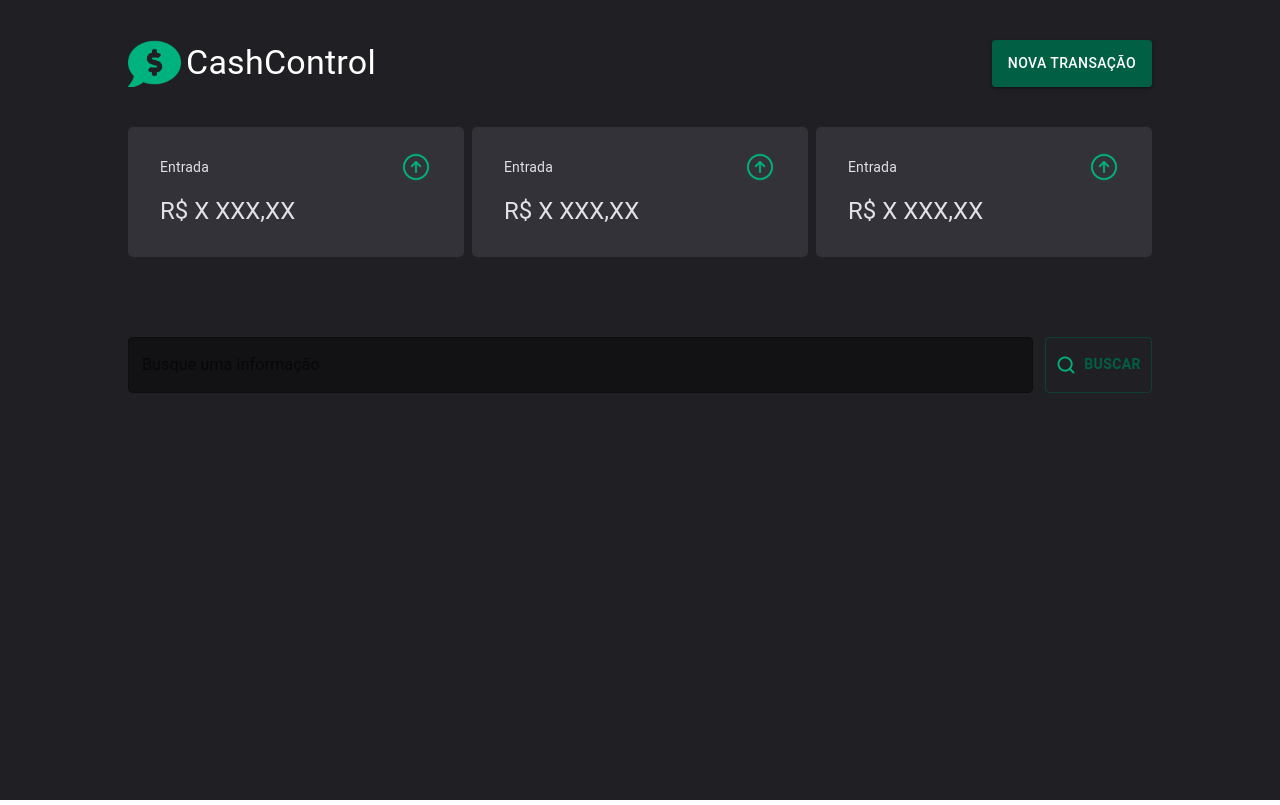
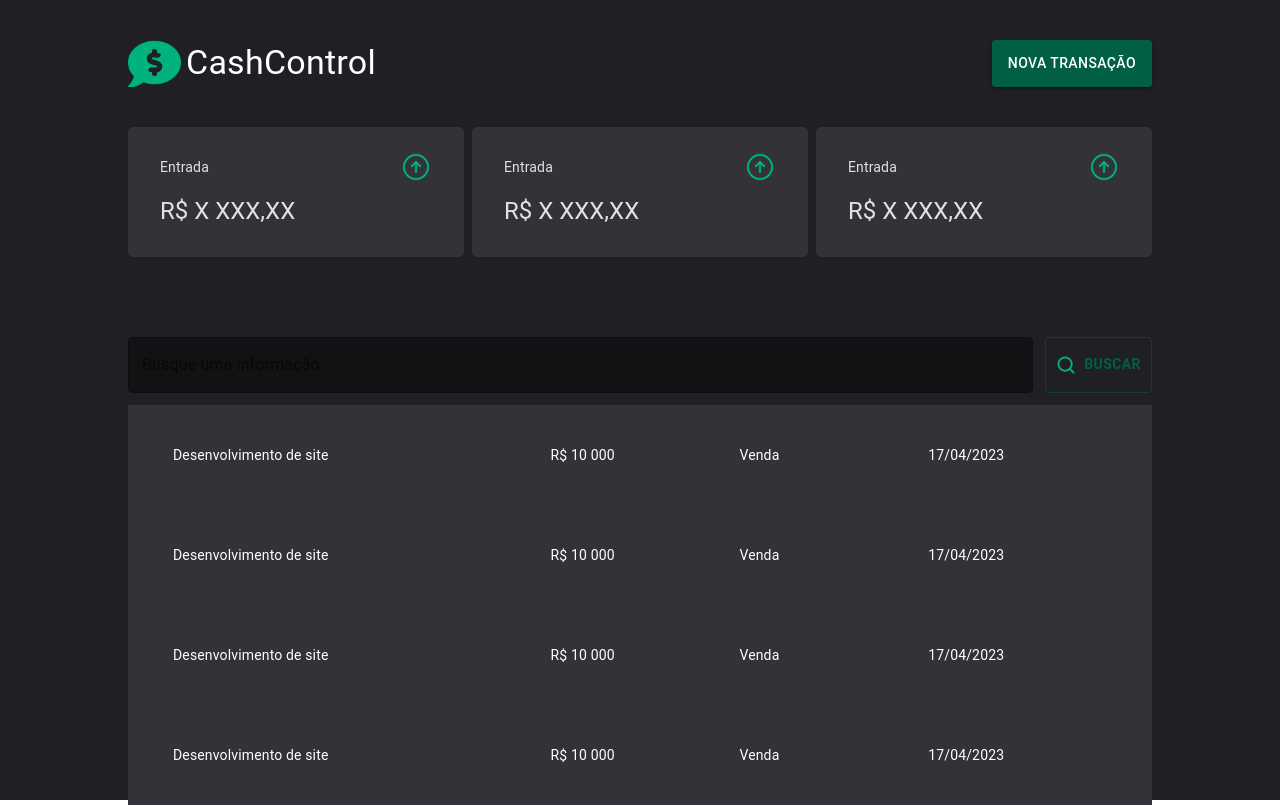
Before and after one commit to eugeogeo/cashControl, a React (Vite) app: page / in a window 1280 px wide. Built offline with nearby package versions, Linux system fonts and the light colour scheme.

Commit message:
feat: adicionado table na home

```diff
--- a/src/pages/Home.tsx
+++ b/src/pages/Home.tsx
@@ -6,6 +6,7 @@ import { useState } from 'react';
 import { DataTransactions, GetTransactions } from '../@types/api';
 import { getTransactions } from '../services/api';
 import { Controller, useForm } from 'react-hook-form';
+import Table from '../components/Table';
 
 const Home = () => {
 
@@ -80,6 +81,8 @@ const Home = () => {
                       Buscar
                     </Button>
                 </Box>
+
+                <Table />
             </Box>
         </Box>
     );
```
